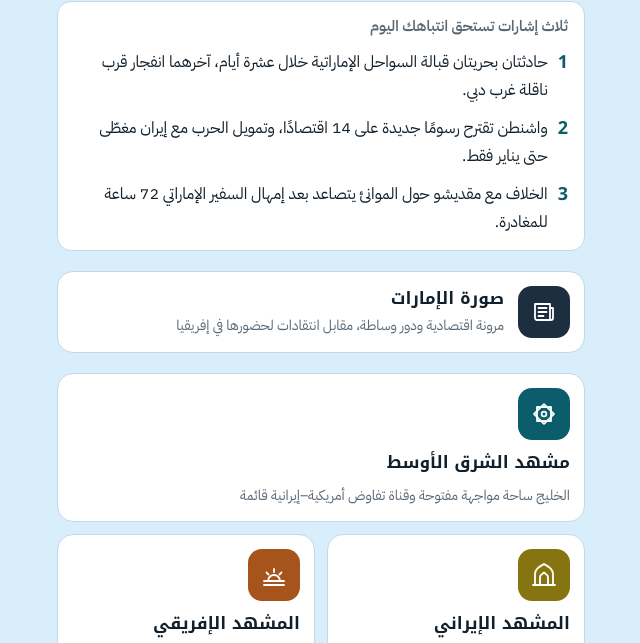
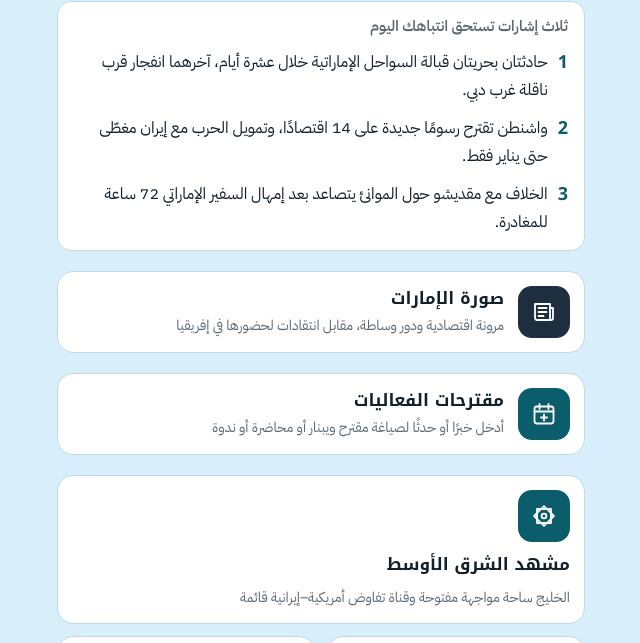
Before and after one commit to amkalhaddadi/scene, a plain HTML site: page index.html in a window 1280 px wide. Shown: the part 101-744 px from the top of the page, without its empty margins (319-959 px from the left). Drawn offline with Linux system fonts and the light colour scheme.

Commit message:
Link the event-proposals tool from the home screen
Co-Authored-By: Claude Fable 5.2 <noreply@anthropic.com>
Claude-Session: https://claude.ai/code/session_01NmTqo86V24LShg33d4AGQW

```diff
--- a/index.html
+++ b/index.html
@@ -97,7 +97,7 @@ h1,h2,h3{font-family:var(--display);margin:0;text-wrap:balance;line-height:1.45}
 
 <script>
 (function(){
-  var COLORS={"middle-east":"--c-me","africa":"--c-af","asia":"--c-as","economy":"--c-ec","america":"--c-us","europe":"--c-eu","technology":"--c-te","uae-image":"--c-uae","iran":"--c-ir"};
+  var COLORS={"middle-east":"--c-me","africa":"--c-af","asia":"--c-as","economy":"--c-ec","america":"--c-us","europe":"--c-eu","technology":"--c-te","uae-image":"--c-uae","iran":"--c-ir","events":"--accent"};
   var S='fill="none" stroke="currentColor" stroke-width="1.8" stroke-linecap="round" stroke-linejoin="round"';
   var ICONS={
     "middle-east":'<svg viewBox="0 0 28 28" '+S+'><rect x="7" y="7" width="14" height="14"/><rect x="7" y="7" width="14" height="14" transform="rotate(45 14 14)"/><circle cx="14" cy="14" r="2.4"/></svg>',
@@ -110,6 +110,7 @@ h1,h2,h3{font-family:var(--display);margin:0;text-wrap:balance;line-height:1.45}
   };
   ICONS["uae-image"]='<svg viewBox="0 0 28 28" '+S+'><path d="M5 6h15v16H7a2 2 0 0 1-2-2z"/><path d="M20 10h3v10a2 2 0 0 1-2 2"/><path d="M8.500 10h8M8.500 14h8M8.500 18h5"/></svg>';
   ICONS["iran"]='<svg viewBox="0 0 28 28" '+S+'><path d="M5 24V13c0-5 4-7 9-10 5 3 9 5 9 10v11"/><path d="M10 24v-8c0-2 2-3 4-4.500 2 1.500 4 2.500 4 4.500v8"/><path d="M3 24h22"/></svg>';
+  ICONS["events"]='<svg viewBox="0 0 28 28" '+S+'><rect x="4.500" y="6.500" width="19" height="17" rx="2.500"/><path d="M4.500 11.500h19M9.500 4v5M18.500 4v5M14 14.500v6M11 17.500h6"/></svg>';
   var MONTHS=["يناير","فبراير","مارس","أبريل","مايو","يونيو","يوليو","أغسطس","سبتمبر","أكتوبر","نوفمبر","ديسمبر"];
   function fdate(s){var m=/^(\d{4})-(\d{2})-(\d{2})$/.exec(s||"");return m?(parseInt(m[3],10)+" "+MONTHS[parseInt(m[2],10)-1]+" "+m[1]):""}
   function src(d){var t=fdate(d.date);return '<div class="src"><span>المصدر: <bdi><a href="'+esc(d.url)+'" target="_blank" rel="noopener">'+esc(d.source)+'</a></bdi></span>'+(t?'<bdi>'+t+'</bdi>':'')+'</div>'}
@@ -126,6 +127,7 @@ h1,h2,h3{font-family:var(--display);margin:0;text-wrap:balance;line-height:1.45}
     data.signals.forEach(function(s){h+='<li><a href="#'+s.scene+'">'+esc(s.text)+'</a></li>'});
     h+='</ol></section>';
     if(data.uaeImage){var u=data.uaeImage;h+='<a class="tile wide" href="#uae-image">'+icon("uae-image")+'<div><h3>'+esc(u.name)+'</h3><p>'+esc(u.headline)+'</p></div></a>';}
+    h+='<a class="tile wide" href="https://claude.ai/artifact/8oj4WWw1s1kPxwkZxVkWyy" target="_blank" rel="noopener">'+icon("events")+'<div><h3>مقترحات الفعاليات</h3><p>أدخل خبرًا أو حدثًا لصياغة مقترح ويبنار أو محاضرة أو ندوة</p></div></a>';
     h+='<nav class="grid" aria-label="المشاهد">';
     data.scenes.forEach(function(s){
       h+='<a class="tile" href="#'+s.id+'"><div class="row">'+icon(s.id)+'</div><h3>'+esc(s.name)+'</h3><p>'+esc(s.headline)+'</p></a>';
```
